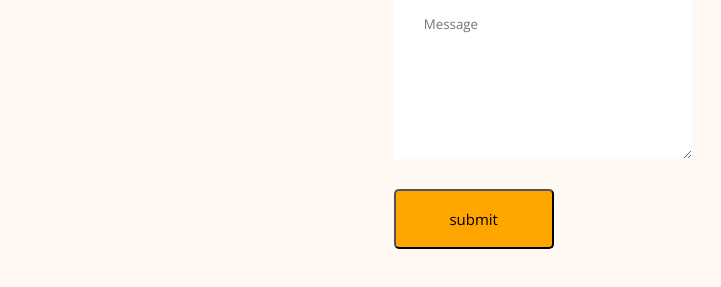
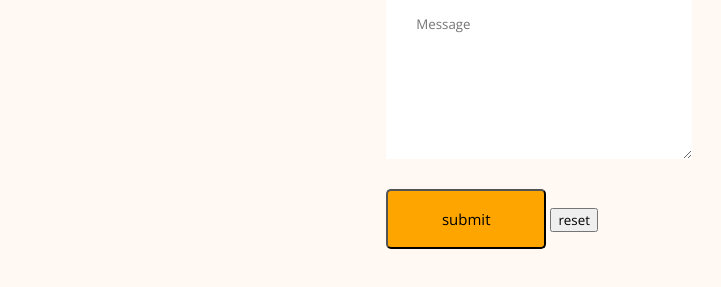
Before and after one commit to iamalaminhossain/developer-repository, a plain HTML site: page index.html in a window 1280 px wide. Shown: the part 3462-3749 px from the top of the page, without its empty margins (308-1029 px from the left). Drawn offline with nearby package versions, Linux system fonts and the light colour scheme.

Commit message:
all commit

```diff
--- a/index.html
+++ b/index.html
@@ -158,6 +158,7 @@
                     <input type="email" name="" id="" placeholder="your email">
                     <textarea name="Message" id="Message" cols="15" rows="7"placeholder="Message"></textarea>
                     <input class="btn-second" type="submit" value="submit">
+                    <input type="reset" value="reset">
                 </form>
             </div>
         </section>
```
